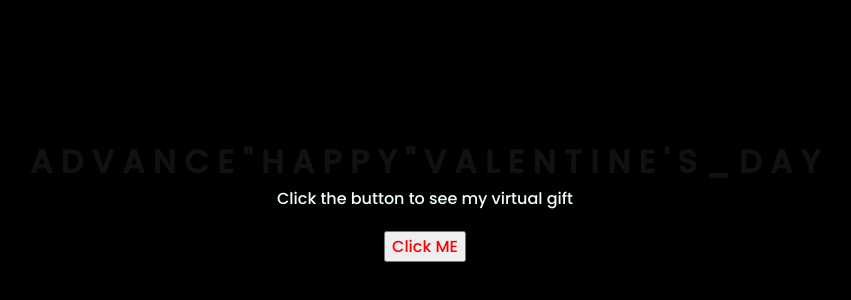
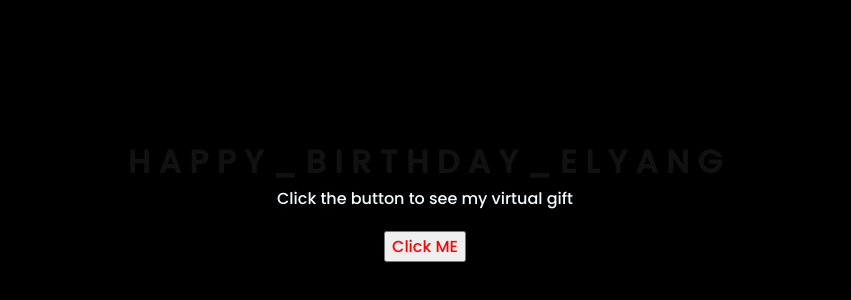
Before and after one commit to welboy123/Happy-birthday-elyang, a plain HTML site: page index.html in a window 1280 px wide. Shown: the part 208-508 px from the top of the page, without its empty margins (223-1074 px from the left). Drawn offline with Linux system fonts and the light colour scheme; files that its build step writes are made by us from their sources.

Commit message:
Update index.html

```diff
--- a/index.html
+++ b/index.html
@@ -11,35 +11,28 @@
 <body>
     <div class="greetings">
 
-        <span>A</span>
-        <span>D</span>
-        <span>V</span>
-        <span>A</span>
-        <span>N</span>
-        <span>C</span>
-        <span>E</span>
-        <span>"</span>
+
         <span>H</span>
         <span>A</span>
         <span>P</span>
         <span>P</span>
         <span>Y</span>
-        <span>" </span>
-        <span>V</span>
-        <span>A</span>
-        <span>L</span>
-        <span>E</span>
-        <span>N</span>
+        <span>_</span>
+        <span>B</span>
+        <span>I</span>
+        <span>R</span>
         <span>T</span>
-        <span>I</span>
-        <span>N</span>
-        <span>E</span>
-        <span>'</span>
-        <span>S</span>
-        <span>_</span>
+        <span>H</span>
         <span>D</span>
         <span>A</span>
         <span>Y</span>
+        <span>_</span>
+        <span>E</span>
+        <span>L</span>
+        <span>Y</span>
+        <span>A</span>
+        <span>N</span>
+        <span>G</span>
     </div>
     <div class="description">
         <span>Click the button to see my virtual gift </span>
```
